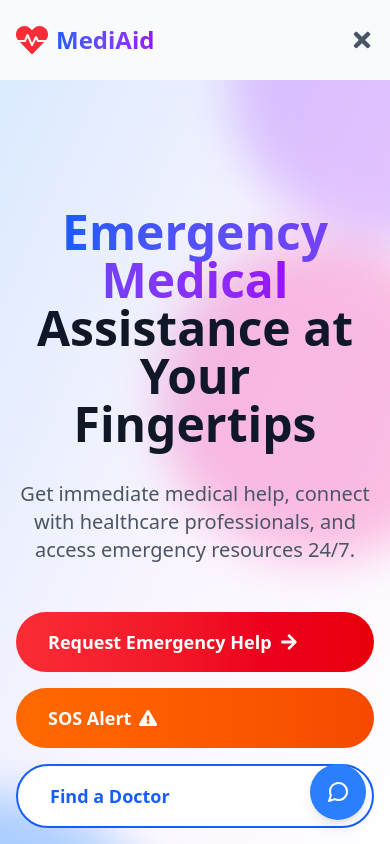
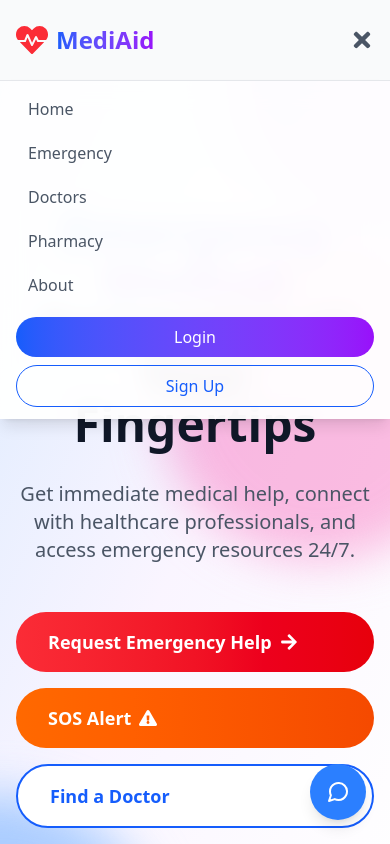
Before and after one commit to harshwarghade22/MediAid_Django, a React (Vite) app in the folder client/: page / in a window 390 px wide. Both pictures are taken after a click on the button 362 px from the left and 40 px from the top of the page. Shown: the top 844 px of the page. Built offline with nearby package versions, Linux system fonts and the light colour scheme; no server answers.

Commit message:
UI changes

```diff
--- a/client/src/components/NavBar.jsx
+++ b/client/src/components/NavBar.jsx
@@ -193,11 +193,11 @@ const Navbar = () => {
 
         {/* Mobile Menu */}
         <div
-          className={`md:hidden absolute left-0 right-0 bg-white/90 backdrop-blur-md shadow-lg transition-all duration-300 ${
-            isOpen ? 'opacity-100 visible' : 'opacity-0 invisible'
-          }`}
+          className={`md:hidden fixed top-20 left-0 right-0 bg-white/95 backdrop-blur-md shadow-lg transition-all duration-300 ease-in-out z-50 ${
+            isOpen ? 'opacity-100 visible translate-y-0' : 'opacity-0 invisible -translate-y-2'
+          } border-t border-gray-200`}
         >
-          <div className="px-4 pt-2 pb-3 space-y-1">
+          <div className="px-4 pt-2 pb-3 space-y-1 max-h-[calc(100vh-5rem)] overflow-y-auto">
             <Link
               to="/"
               onClick={() => setIsOpen(false)}
```
